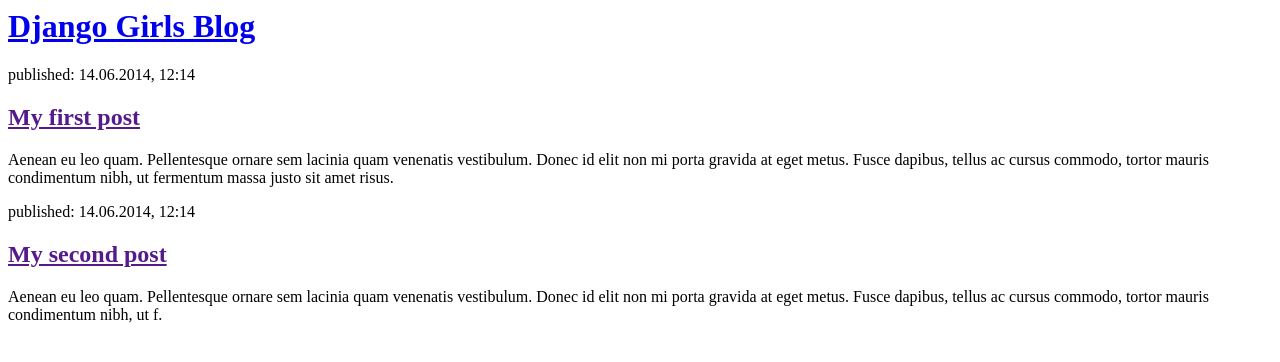
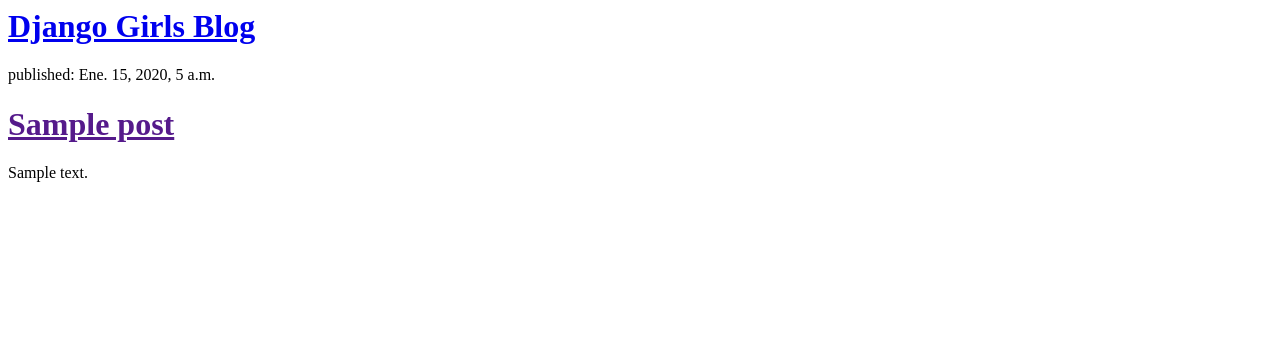
Before and after one commit to 0MoNa15/myFirstBlog, a Django app: page / in a window 1280 px wide. Shown: the top 362 px of the page. Run offline with Django 3.2, Linux system fonts and the light colour scheme; tables that the repository leaves empty hold one stand-in row (values such as "Sample post").

Commit message:
Se traen los post

```diff
--- a/blog/models.py
+++ b/blog/models.py
@@ -11,7 +11,7 @@
 
 
 	def publish(self):
-		self.published_date = timezone.now
+		self.published_date = timezone.now()
 		self.save()
 
 	def __str__(self):
--- a/blog/templates/blog/post_list.html
+++ b/blog/templates/blog/post_list.html
@@ -7,7 +7,7 @@
             <h1><a href="/">Django Girls Blog</a></h1>
         </div>
 
-        <div>
+        <!--<div>
             <p>published: 14.06.2014, 12:14</p>
             <h2><a href="">My first post</a></h2>
             <p>Aenean eu leo quam. Pellentesque ornare sem lacinia quam venenatis vestibulum. Donec id elit non mi porta gravida at eget metus. Fusce dapibus, tellus ac cursus commodo, tortor mauris condimentum nibh, ut fermentum massa justo sit amet risus.</p>
@@ -17,6 +17,16 @@
             <p>published: 14.06.2014, 12:14</p>
             <h2><a href="">My second post</a></h2>
             <p>Aenean eu leo quam. Pellentesque ornare sem lacinia quam venenatis vestibulum. Donec id elit non mi porta gravida at eget metus. Fusce dapibus, tellus ac cursus commodo, tortor mauris condimentum nibh, ut f.</p>
-        </div>
+        </div>-->
+		<!--{{ posts }}-->
+
+		{% for post in posts %}
+		    <div>
+		        <p>published: {{ post.published_date }}</p>
+		        <h1><a href="">{{ post.title }}</a></h1>
+		        <p>{{ post.text|linebreaksbr }}</p>
+		    </div>
+		{% endfor %}
+
     </body>
 </html>
--- a/blog/views.py
+++ b/blog/views.py
@@ -1,5 +1,9 @@
 from django.shortcuts import render
+from django.utils import timezone
+from . models import Post
 
 # Create your views here.
 def post_list(request):
-	return render(request, 'blog/post_list.html', {})
+	#posts = Post.objects.filter(published_date__lte=timezone.now()).order_by('published_date')
+	posts = Post.objects.all()
+	return render(request, 'blog/post_list.html', {'posts': posts})
```
